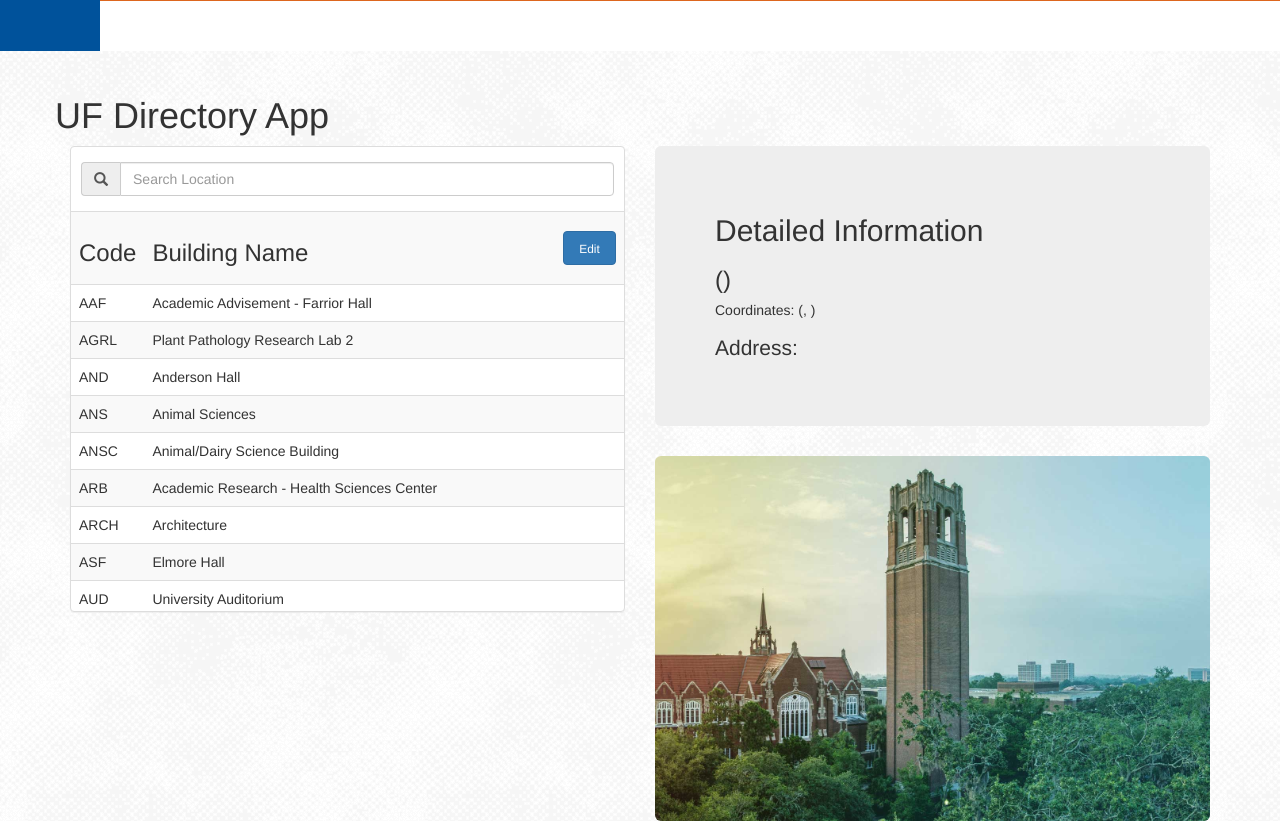
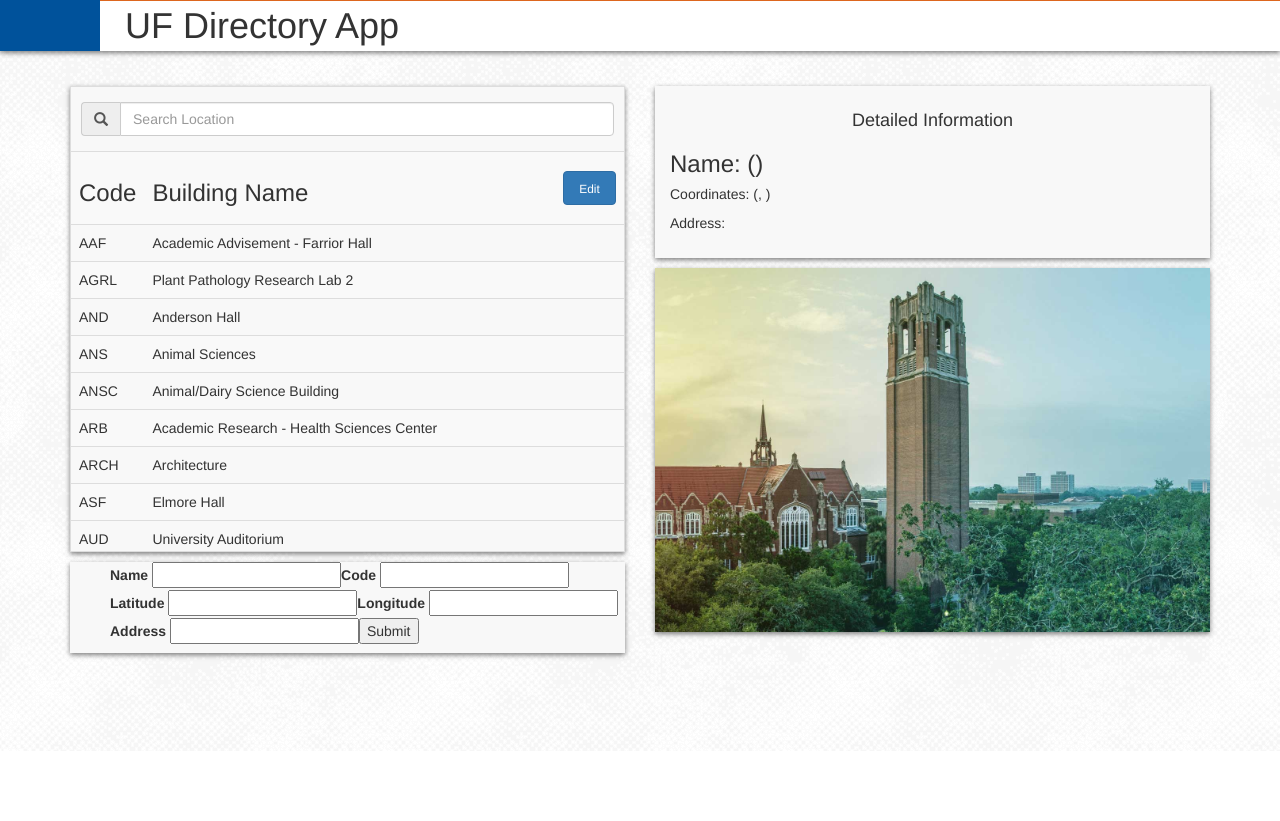
Before and after one commit to justinpons/Assignment-2, a plain HTML site: page index.html in a window 1280 px wide. Shown: the part 49-870 px from the top of the page. After the commit the page ends 800 px from the top, so only its background shows below. Drawn offline with nearby package versions, Linux system fonts and the light colour scheme.

Commit message:
Add submission form and CSS

```diff
--- a/index.html
+++ b/index.html
@@ -5,6 +5,10 @@
     <link rel="stylesheet" href="style.css">
   </head>
   <body ng-app="directoryApp" class="backgroundImg">
+      <div class="pageTitle">
+        <h1>UF Directory App</h1>
+      </div>
+
     <div class="container">
 
       <div class="header">
@@ -15,12 +19,9 @@
         </div>
       </div>
 
-      <div class="row" style="margin-top: 125px">
-        <h1>UF Directory App</h1>
-      </div>
-      <div class="row" ng-controller="ListingsController">
+      <div class="row" ng-controller="ListingsController" style="margin-top:125px">
         <div class="col-md-6">
-          <div class="panel panel-default">
+          <div class="panel panel-default card">
           <div class="input-group" id="searchBar">
             <!--
 
@@ -72,10 +73,44 @@
 
             -->
         </div>
+            <div class="listingForm card">
+                <form name="newListingForm" ng-submit="addListing()">
+                    <ul class="listingFormList">
+                        <li>
+                            <label>Name</label>
+                            <input ng-model="newListing.name" type="text" required/>
+                        </li>
+
+                        <li>
+                            <label>Code</label>
+                            <input ng-model="newListing.code" type="text" required/>
+                        </li>
+
+                        <li>
+                            <label>Latitude</label>
+                            <input ng-model="newListing.coordinates.latitude" type="text"/>
+                        </li>
+
+                        <li>
+                            <label>Longitude</label>
+                            <input ng-model="newListing.coordinates.longitude" type="text"/>
+                        </li>
+
+                        <li>
+                            <label>Address</label>
+                            <input ng-model="newListing.address" type="text"/>
+                        </li>
+
+                        <li>
+                            <input type="submit" value="Submit"/>
+                        </li>
+                    </ul>
+                </form>
+            </div>
         </div>
         <div class="col-md-6">
-          <div class="jumbotron" ng-app="listings" ng-controller="ListingsController">
-            <h2>Detailed Information</h2>
+          <div class="details card" ng-app="listings" ng-controller="ListingsController">
+            <center><h4>Detailed Information</h4></center>
             <!--
 
               Include a way to display detailed information about an individual listing:
@@ -83,13 +118,12 @@
 
              -->
 
-            <h3>{{name}} ({{code}})</h3>
+            <h3>Name: {{name}} ({{code}})</h3>
             <h5>Coordinates: ({{latitude}}, {{longitude}})</h5>
-            <p></p>
             <p>Address: {{address}}</p>
 
           </div>
-           <img src="campuslife_8.jpg" class="img-rounded" alt="Cinque Terre" width="100%" height="auto">
+           <img src="campuslife_8.jpg" class="img-rounded card" alt="Cinque Terre" width="100%" height="auto">
         </div>
       </div>
     </div>
--- a/listingController.js
+++ b/listingController.js
@@ -3,18 +3,21 @@
     $scope.listings = Listings;
     $scope.detailedInfo = undefined;
     $scope.showEdit = false;
+    $scope.newListing = {}
 
     /*
       Implement these functions in the controller to make your application function
       as described in the assignment spec.
      */
     $scope.addListing = function() {
-      $scope.listings.push($scope.newItem);
-      $scope.newItem = '';
+      $scope.listings.push($scope.newListing);
+      $scope.newListing = {};
     };
+
     $scope.deleteListing = function(index) {
       $scope.listings.splice(index, 1);
     };
+
     $scope.showDetails = function(index) {
       $scope.name = $scope.listings[index].name;
       $scope.code = $scope.listings[index].code;
@@ -22,6 +25,7 @@
       $scope.longitude = $scope.listings[index].coordinates.longitude;
       $scope.address = $scope.listings[index].address;
     };
+
     $scope.toggleEdit = function() {
       if ($scope.showEdit) {
         $scope.showEdit = false;
--- a/style.css
+++ b/style.css
@@ -20,7 +20,8 @@
 	top: 0px;
 	width: 100%;
 	height: 100px;
-	z-index: -1;
+	z-index: 999;
+    box-shadow: 0px 2px 5px rgba(0, 0, 0, 0.5);
 }
 .banner {
 	background-color: #DD661E;
@@ -34,7 +35,7 @@
 	top: 0px;
 	width: 100%;
 	height: 50px;
-	z-index: 1;
+	z-index: 1001;
 }
 .headerLogoBox {
 	background-color: #00529B;
@@ -42,14 +43,46 @@
 	width: 100px;
 	padding-left: 13px;
 	padding-top: 25px;
-	z-index: 2;
+	z-index: 1002;
 }
 .headerLogoImg {
 	height: 50px;
 	width: 74px;
-	z-index: 3;
+	z-index: 1003;
 }
 .backgroundImg {
 	background-image: url("bg-texture.png");
     background-color: #FFF;
 }
+
+.pageTitle {
+    padding-left: 125px;
+    padding-top: 35px;
+    position: fixed;
+    z-index: 1000;
+}
+
+.listingForm {
+    background: #f8f8f8;
+    min-height: 91px;
+}
+
+.listingFormList {
+    list-style: none;
+}
+
+.listingFormList li {
+    float: left;
+}
+
+.details {
+    padding: 15px 15px 15px 15px;
+}
+
+.card {
+    background: #f8f8f8;
+    margin-top: 10px;
+    margin-bottom: 0px;
+    border-radius: 0px;
+    box-shadow: 0px 2px 5px rgba(0, 0, 0, 0.5);
+}
```
